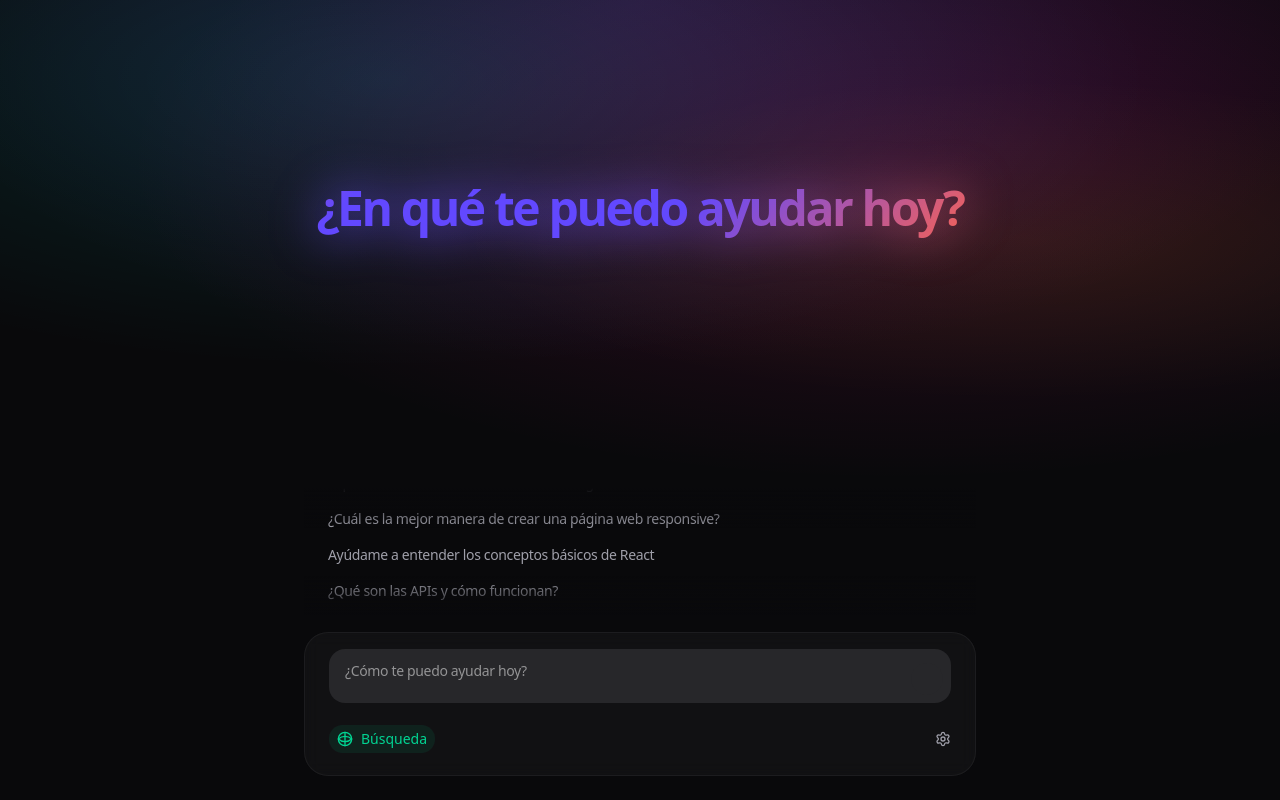
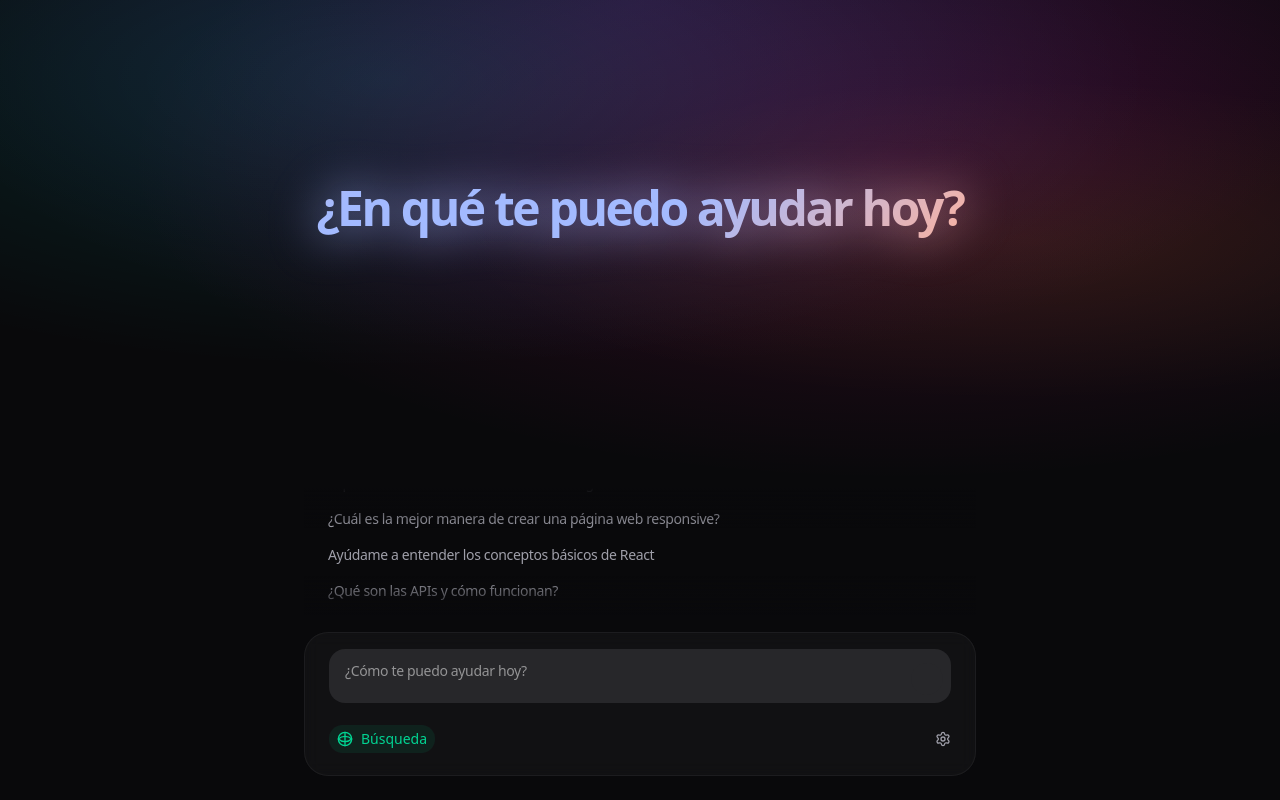
Before and after one commit to Devanthos-Agency/chatbot-grcp, a Next.js app: page / in a window 1280 px wide. Built offline with nearby package versions, Linux system fonts and the light colour scheme.

Commit message:
feat: ajustar estilos del componente Chatbot para mejorar la apariencia visual

```diff
--- a/src/components/interfaces/Chatbot.tsx
+++ b/src/components/interfaces/Chatbot.tsx
@@ -543,7 +543,7 @@ export default function Chatbot() {
 
     // Vista unificada que mantiene la misma UI siempre
     return (
-        <section className="overflow-hidden h-dvh min-h-dvh">
+        <section className="h-dvh min-h-dvh">
             <div className="container py-4 px-2 mx-auto flex h-dvh w-full flex-col items-center justify-center">
                 <div className="flex h-full w-full max-w-4xl flex-col items-center justify-center gap-4">
                     {/* Header/Title - se reduce cuando hay mensajes */}
@@ -568,10 +568,10 @@ export default function Chatbot() {
                         >
                             <AuroraText
                                 colors={[
-                                    "#ff6449",
-                                    "#ff6449",
-                                    "#6248fe",
-                                    "#6248fe",
+                                    "#ffb199",
+                                    "#ffb199",
+                                    "#a3baff",
+                                    "#a3baff",
                                 ]}
                                 className={cn(
                                     "relative ",
@@ -584,10 +584,10 @@ export default function Chatbot() {
                             </AuroraText>
                             <AuroraText
                                 colors={[
-                                    "#ff6449",
-                                    "#ff6449",
-                                    "#6248fe",
-                                    "#6248fe",
+                                    "#ffb199",
+                                    "#ffb199",
+                                    "#a3baff",
+                                    "#a3baff",
                                 ]}
                                 className={cn(
                                     "absolute -z-10",
```
